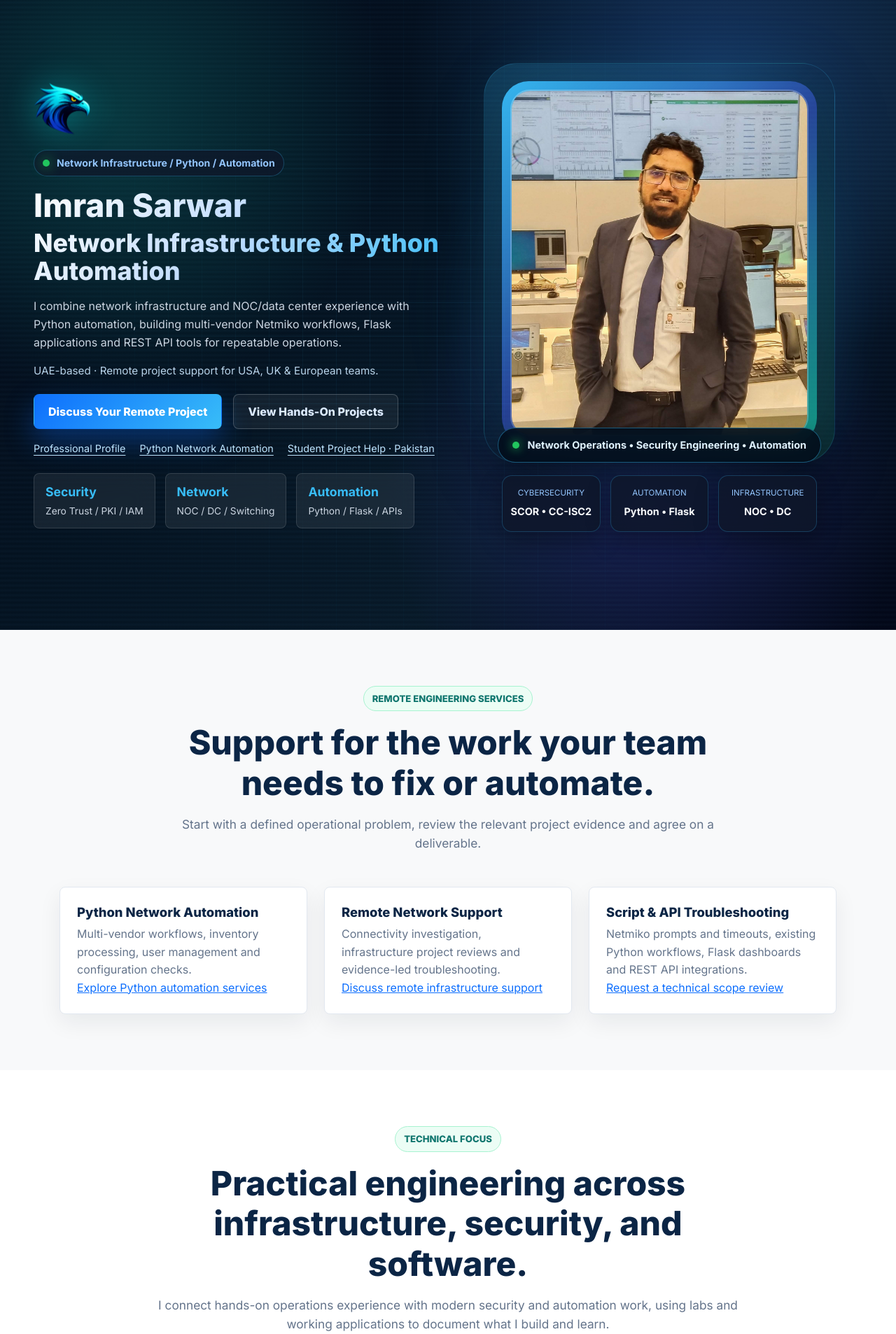
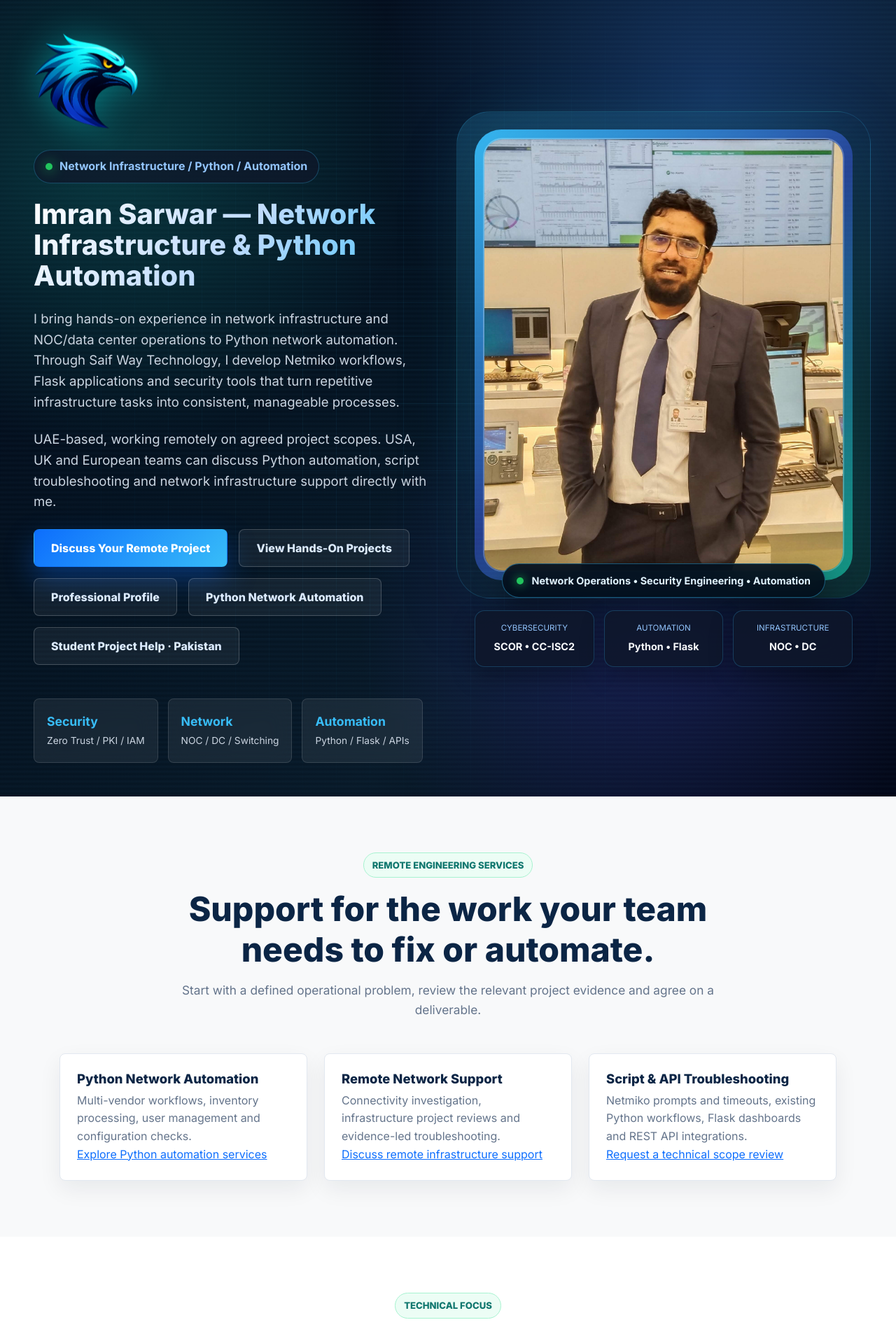
Before and after one commit to Imran5693/saifway, a Jekyll site: the page built from index.html, in a window 1280 px wide. Shown: the top 1906 px of the page at 70% size. Built offline with Jekyll 4.4.1, drawn with Linux system fonts in a browser that asks for light colours.

Commit message:
Restore full-width hero and reduce heading size

```diff
--- a/_includes/head.html
+++ b/_includes/head.html
@@ -66,7 +66,7 @@
 <link href="https://fonts.googleapis.com/css2?family=Inter:wght@400;500;600;700;800&family=Poppins:wght@500;600;700&display=swap" rel="stylesheet">
 
 <!-- Custom CSS -->
-<link href="{{ '/assets/css/style.css' | relative_url }}?v=20261017-fit" rel="stylesheet" />
+<link href="{{ '/assets/css/style.css' | relative_url }}?v=20261017-wide" rel="stylesheet" />
 
 <!-- Structured Data -->
 <script type="application/ld+json">
--- a/assets/css/hero.css
+++ b/assets/css/hero.css
@@ -6,8 +6,9 @@
 
 .cyber-hero {
   position: relative;
-  width: 100%;
+  width: 100vw;
   min-height: 100vh;
+  margin-left: calc(50% - 50vw);
   overflow: hidden;
   color: #fff;
   background:
@@ -40,12 +41,6 @@
   z-index: 2;
 }
 
-.hero-layout {
-  min-height: 100svh;
-  padding-top: clamp(1.5rem, 4vh, 3rem);
-  padding-bottom: clamp(1.5rem, 4vh, 3rem);
-}
-
 .hero-kicker {
   display: inline-flex;
   align-items: center;
@@ -53,11 +48,10 @@
   color: #93c5fd;
   background: rgba(15,23,42,.75);
   border: 1px solid rgba(56,189,248,.28);
-  padding: 7px 12px;
+  padding: 10px 16px;
   border-radius: 999px;
   font-weight: 700;
-  margin-bottom: 16px;
-  font-size: .88rem;
+  margin-bottom: 22px;
 }
 
 .hero-kicker span {
@@ -69,7 +63,7 @@
 }
 
 .cyber-title {
-  font-size: clamp(2.6rem, min(3.6vw, 7vh), 4rem);
+  font-size: clamp(2.3rem, 3.1vw, 3.6rem);
   line-height: 1.12;
   font-weight: 900;
   max-width: 900px;
@@ -78,46 +72,16 @@
   -webkit-text-fill-color: transparent;
 }
 
-.hero-name,
-.hero-specialty {
-  display: block;
-}
-
-.hero-specialty {
-  font-size: .78em;
-  margin-top: .2em;
-}
-
 .cyber-subtitle {
   color: #cbd5e1;
-  font-size: clamp(1rem, 1.05vw, 1.12rem);
+  font-size: 1.16rem;
   max-width: 780px;
-  margin-top: 18px;
-  line-height: 1.6;
-}
-
-.hero-availability {
-  color: #b8d2e8;
-  font-size: .95rem;
-  margin: 12px 0 20px;
-}
-
-.hero-quick-links {
-  display: flex;
-  flex-wrap: wrap;
-  gap: 8px 20px;
-  margin-top: 16px;
-  font-size: .9rem;
-}
-
-.hero-quick-links a {
-  color: #bfe5ff;
-  text-underline-offset: 4px;
+  margin-top: 24px;
 }
 
 .btn-cyber-primary,
 .btn-cyber-secondary {
-  padding: 12px 20px;
+  padding: 14px 24px;
   border-radius: 8px;
   font-weight: 800;
   text-decoration: none;
@@ -139,12 +103,11 @@
   display: flex;
   flex-wrap: wrap;
   gap: 14px;
-  margin-top: 24px;
 }
 
 .cyber-metrics div {
   min-width: 150px;
-  padding: 12px 16px;
+  padding: 18px;
   border-radius: 8px;
   background: rgba(255,255,255,.07);
   border: 1px solid rgba(255,255,255,.12);
@@ -165,7 +128,7 @@
 /* Main Hero Profile */
 .hero-profile-wrapper {
   position: relative;
-  min-height: 0;
+  min-height: 620px;
   display: flex;
   flex-direction: column;
   align-items: center;
@@ -186,7 +149,7 @@
 .hero-profile-frame {
   position: relative;
   z-index: 2;
-  width: min(450px, 90%);
+  width: min(540px, 100%);
   padding: 12px;
   border-radius: 38px;
   background:
@@ -210,7 +173,7 @@
 .hero-profile-image {
   display: block;
   width: 100%;
-  height: clamp(300px, 55vh, 500px);
+  height: 620px;
   object-fit: cover;
   object-position: center top;
   border-radius: 28px;
@@ -245,7 +208,7 @@
 .hero-profile-cards {
   position: relative;
   z-index: 3;
-  width: min(450px, 90%);
+  width: min(540px, 100%);
   margin-top: 18px;
   display: grid;
   grid-template-columns: repeat(3, 1fr);
@@ -318,22 +281,6 @@
 }
 
 @media (max-width: 991px) {
-  .hero-layout {
-    min-height: auto;
-    padding-top: 2rem;
-    padding-bottom: 3rem;
-  }
-
-  .hero-brand,
-  .hero-availability {
-    text-align: center;
-  }
-
-  .hero-actions,
-  .hero-quick-links {
-    justify-content: center;
-  }
-
   .cyber-title {
     text-align: center;
   }
@@ -404,12 +351,12 @@
 }
 
 .hero-brand {
-    margin-bottom: 12px;
+    margin-bottom: 1rem;
 }
 
 .hero-brand-logo {
-    width: clamp(64px, 9vh, 88px);
-    height: clamp(64px, 9vh, 88px);
+    width: 150px;
+    height: 150px;
     object-fit: contain;
     filter: drop-shadow(0 0 25px rgba(0, 255, 255, 0.35));
     transition: all 0.3s ease;
--- a/assets/css/style.css
+++ b/assets/css/style.css
@@ -1,6 +1,6 @@
 @import url("./base.css");
 @import url("./navbar.css");
-@import url("./hero.css?v=20261017-fit");
+@import url("./hero.css?v=20261017-wide");
 @import url("./services.css");
 @import url("./projects.css");
 @import url("./publications.css");
--- a/index.html
+++ b/index.html
@@ -9,7 +9,7 @@
   <div class="hero-scanline"></div>
 
   <div class="container-fluid cyber-hero-inner px-4 px-lg-5">
-    <div class="row align-items-center hero-layout g-4">
+    <div class="row align-items-center min-vh-100 py-5 g-5">
 
 
 
@@ -25,28 +25,26 @@
         </div>
 
         <h1 class="cyber-title">
-          <span class="hero-name">Imran Sarwar</span>
-          <span class="hero-specialty">Network Infrastructure &amp; Python Automation</span>
+          Imran Sarwar — Network Infrastructure &amp; Python Automation
         </h1>
 
         <p class="cyber-subtitle">
-          I combine network infrastructure and NOC/data center experience with Python automation,
-          building multi-vendor Netmiko workflows, Flask applications and REST API tools for
-          repeatable operations.
+          I bring hands-on experience in network infrastructure and NOC/data center operations to
+          Python network automation. Through Saif Way Technology, I develop Netmiko workflows,
+          Flask applications and security tools that turn repetitive infrastructure tasks into
+          consistent, manageable processes.
         </p>
-        <p class="hero-availability">UAE-based · Remote project support for USA, UK &amp; European teams.</p>
+        <p class="cyber-subtitle">UAE-based, working remotely on agreed project scopes. USA, UK and European teams can discuss Python automation, script troubleshooting and network infrastructure support directly with me.</p>
 
-        <div class="hero-actions d-flex flex-wrap gap-3">
+        <div class="d-flex flex-wrap gap-3 mt-4">
           <a href="{{ '/network-automation-services/#request-engineering-support' | relative_url }}" class="btn btn-cyber-primary">Discuss Your Remote Project</a>
           <a href="#projects" class="btn btn-cyber-secondary">View Hands-On Projects</a>
-        </div>
-        <div class="hero-quick-links">
-          <a href="{{ '/professional-profile/' | relative_url }}">Professional Profile</a>
-          <a href="{{ '/network-automation-python/' | relative_url }}">Python Network Automation</a>
-          <a href="{{ '/student-project-support/' | relative_url }}">Student Project Help · Pakistan</a>
+          <a href="{{ '/professional-profile/' | relative_url }}" class="btn btn-cyber-secondary">Professional Profile</a>
+          <a href="{{ '/network-automation-python/' | relative_url }}" class="btn btn-cyber-secondary">Python Network Automation</a>
+          <a href="{{ '/student-project-support/' | relative_url }}" class="btn btn-cyber-secondary">Student Project Help · Pakistan</a>
         </div>
 
-        <div class="cyber-metrics">
+        <div class="cyber-metrics mt-5">
           <div><strong>Security</strong><span>Zero Trust / PKI / IAM</span></div>
           <div><strong>Network</strong><span>NOC / DC / Switching</span></div>
           <div><strong>Automation</strong><span>Python / Flask / APIs</span></div>
```
